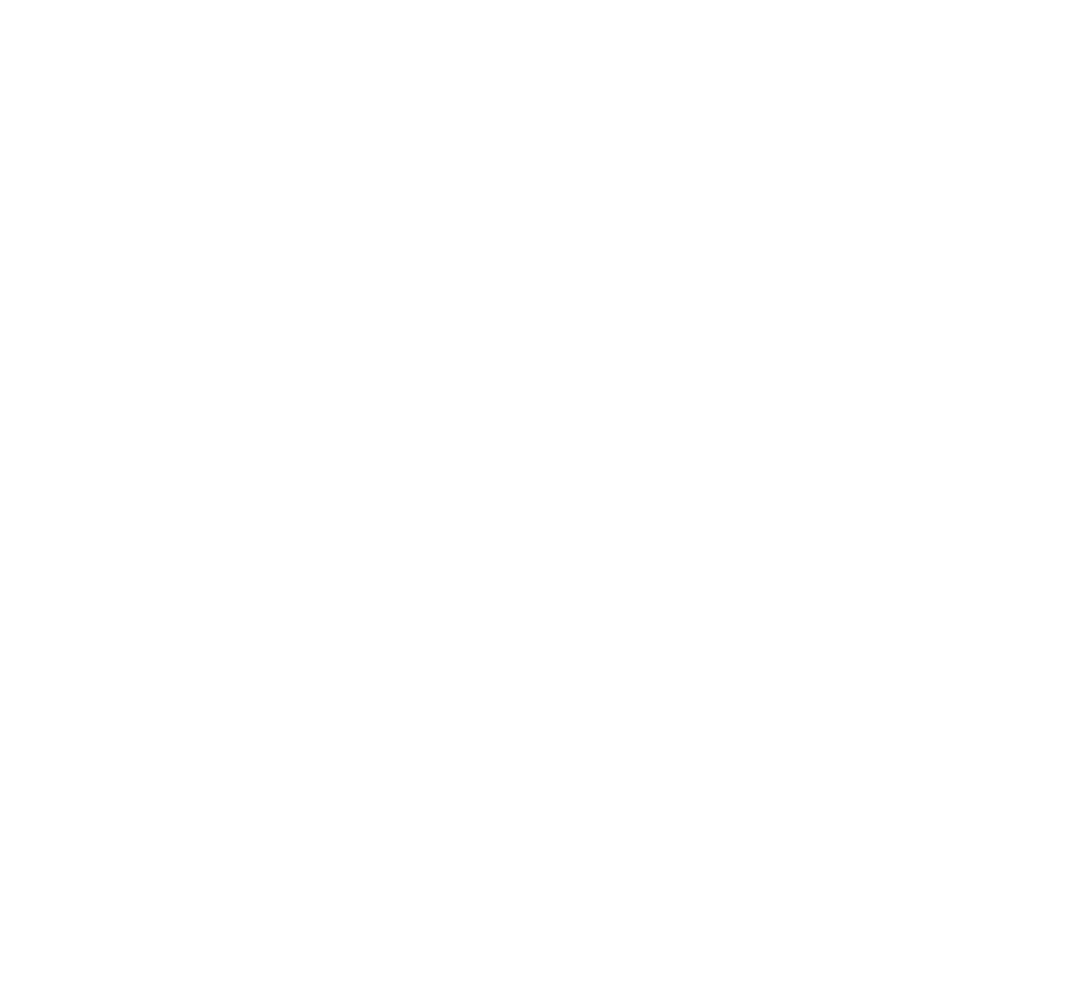
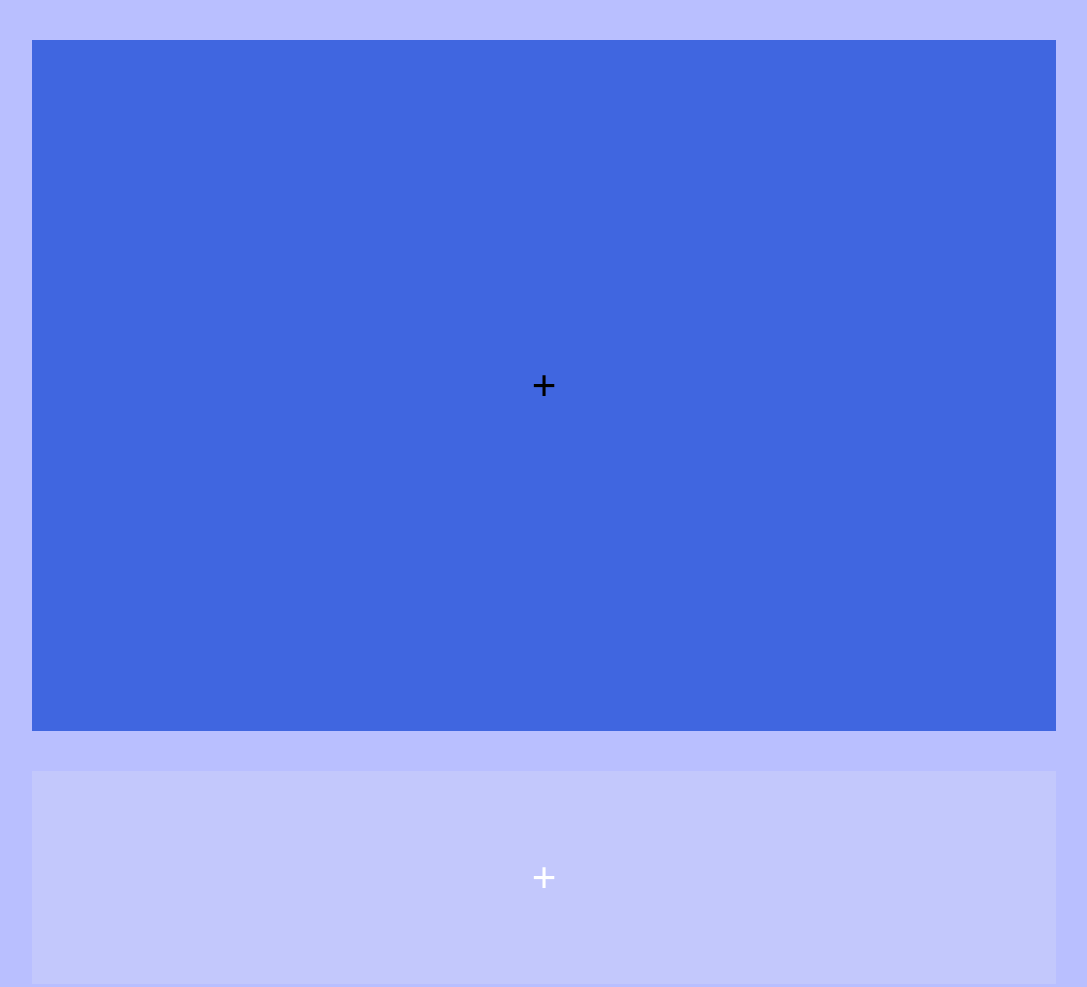
Before and after one commit to ChaTbiM/Puiger, a plain HTML site: page index.html in a window 1280 px wide. Shown: the whole page, without its empty margins (96-1183 px from the left). Before the commit the page ends 800 px from the top, so only its background shows below. Drawn offline with Linux system fonts and the light colour scheme.

Commit message:
initial app layout

```diff
--- a/app.js
+++ b/app.js
@@ -1,6 +1,6 @@
 (function () {
     document.addEventListener("DOMContentLoaded", function () {
         let mainContainer = document.querySelector("#initial-main-container")
-        let secondaryContainer = document.querySelector("#secondary-main-container")
+        let secondaryContainer = document.querySelector("#initial-secondary-container")
     })
 })();
--- a/index.html
+++ b/index.html
@@ -6,14 +6,20 @@
     <meta http-equiv="X-UA-Compatible" content="IE=edge">
     <meta name="viewport" content="width=device-width, initial-scale=1.0">
     <title>Puiger</title>
+    <link rel="stylesheet" href="reset.css">
+    <link rel="stylesheet" href="style.css">
+
     <script src="./app.js"></script>
 </head>
 
 <body>
-
     <div id="app">
-        <div id="initial-main-container"></div>
-        <div id="initial-secondary-container"></div>
+        <div id="initial-main-container" class="initial-main-container">
+            <div id="plus" class="plus">&plus;</div>
+        </div>
+        <div id="initial-secondary-container" class="initial-secondary-container">
+            <div id="secondary-plus" class="secondary-plus">&plus;</div>
+        </div>
     </div>
 
 </body>
--- /dev/null
+++ b/reset.css
@@ -0,0 +1,53 @@
+/* http://meyerweb.com/eric/tools/css/reset/ */
+/* v1.0 | 20080212 */
+
+html, body, div, span, applet, object, iframe,
+h1, h2, h3, h4, h5, h6, p, blockquote, pre,
+a, abbr, acronym, address, big, cite, code,
+del, dfn, em, font, img, ins, kbd, q, s, samp,
+small, strike, strong, sub, sup, tt, var,
+b, u, i, center,
+dl, dt, dd, ol, ul, li,
+fieldset, form, label, legend,
+table, caption, tbody, tfoot, thead, tr, th, td {
+	margin: 0;
+	padding: 0;
+	border: 0;
+	outline: 0;
+	font-size: 100%;
+	vertical-align: baseline;
+	background: transparent;
+}
+body {
+	line-height: 1;
+}
+ol, ul {
+	list-style: none;
+}
+blockquote, q {
+	quotes: none;
+}
+blockquote:before, blockquote:after,
+q:before, q:after {
+	content: '';
+	content: none;
+}
+
+/* remember to define focus styles! */
+:focus {
+	outline: 0;
+}
+
+/* remember to highlight inserts somehow! */
+ins {
+	text-decoration: none;
+}
+del {
+	text-decoration: line-through;
+}
+
+/* tables still need 'cellspacing="0"' in the markup */
+table {
+	border-collapse: collapse;
+	border-spacing: 0;
+}
--- /dev/null
+++ b/style.css
@@ -0,0 +1,42 @@
+/*  INIT APP  */
+html {
+    font-size: 10px;
+    background-color: #b9bfff;
+}
+
+#app {
+    max-width: 1366px;
+    margin: 0 auto;
+}
+
+.initial-main-container {
+    height: 69.1em;
+    background-color: #4066e0;
+}
+
+.initial-secondary-container {
+    height: 21.3rem;
+    background-color: #c3c8fc;
+}
+
+.initial-secondary-container,
+.initial-main-container {
+    margin: 4rem auto;
+    width: 80%;
+    display: flex;
+    justify-content: center;
+    align-items: center;
+
+    cursor: pointer;
+}
+
+.plus,
+.secondary-plus {
+    color: black;
+    font-size: 4.4rem;
+    font-weight: bold;
+}
+
+.secondary-plus {
+    color: white;
+}
```
